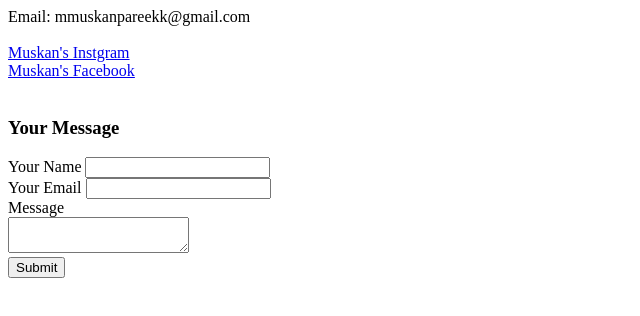
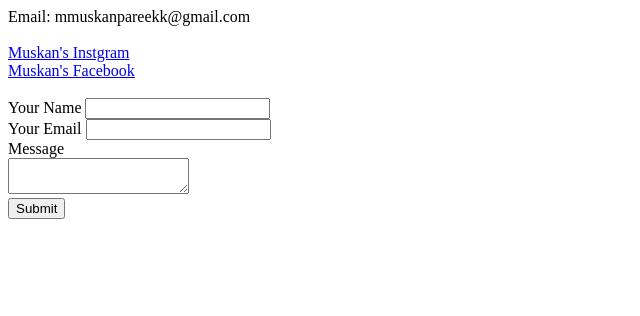
Before and after one commit to muskann24/personalsite, a plain HTML site: page c.html in a window 1280 px wide. Shown: the whole page, without its empty margins (0-640 px from the left). Drawn offline with Linux system fonts and the light colour scheme.

Commit message:
Update c.html

```diff
--- a/c.html
+++ b/c.html
@@ -8,7 +8,6 @@
   Email: mmuskanpareekk@gmail.com<br /><br />
   <a href="https://www.instagram.com/muskann24_/" <a>Muskan's Instgram</a><br />
   <a href="https://www.facebook.com/muskan.pareek.71">Muskan's Facebook</a><br /><br />
-  <h3>Your Message</h3>
   <form action="mailto:mmuskanpareekk@gmail.com" method="post" enctype="text/plain">
     <label>Your Name</label>
     <input type="text" name="YourName" value=""><br />
```
